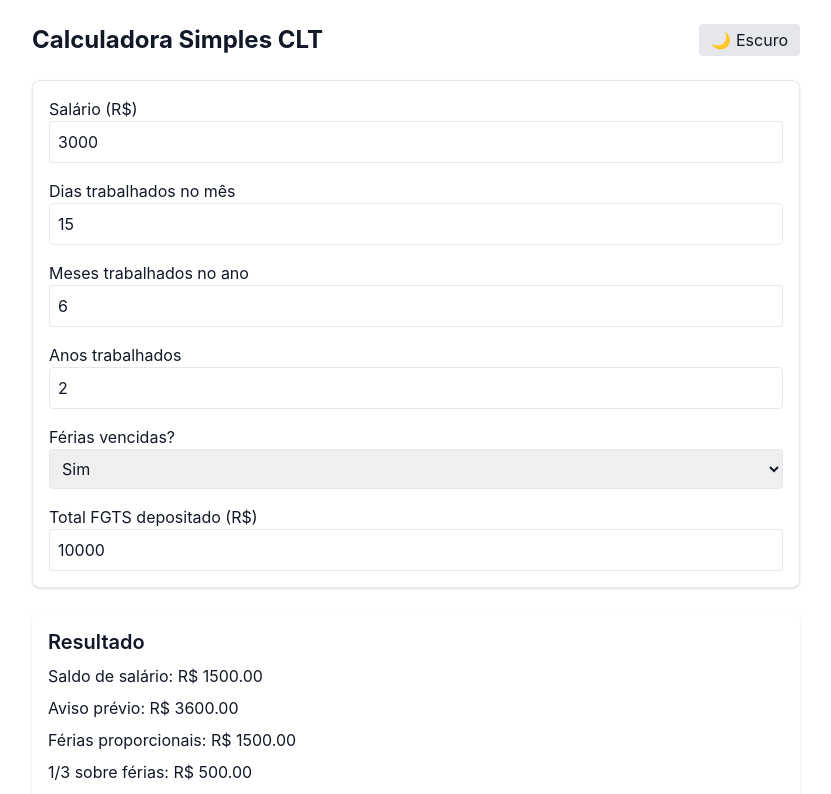
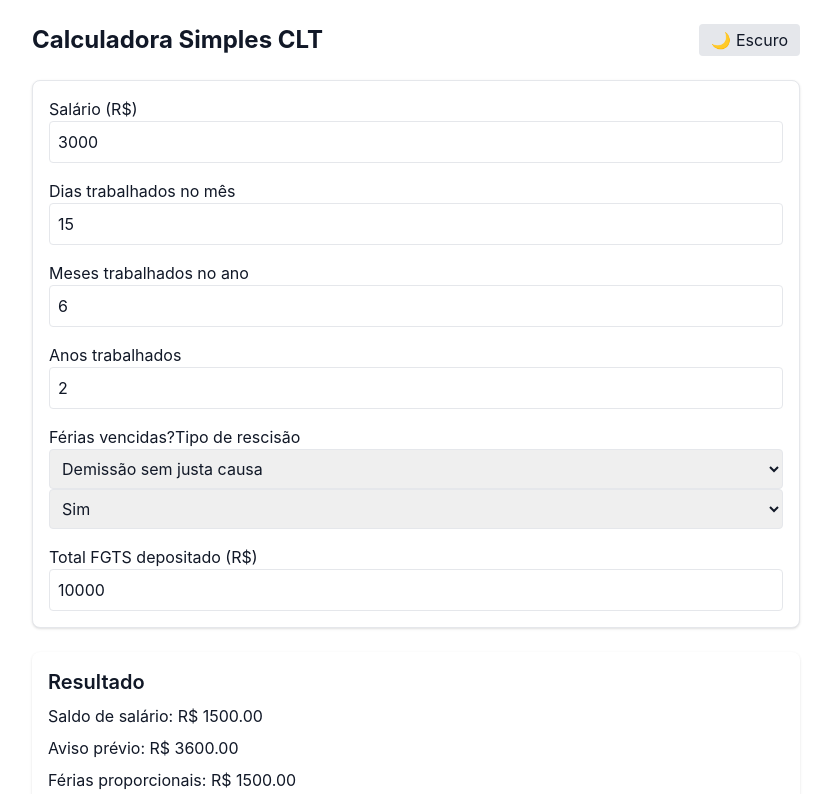
Before and after one commit to darlenaleixo/calculadora-simples-clt, a React (Vite) app: page / in a window 1280 px wide. Shown: the top 794 px of the page, without its empty margins (224-1055 px from the left). Built offline with nearby package versions, Linux system fonts and the light colour scheme.

Commit message:
Adiciona tipo de rescisão e adapta os cálculos

```diff
--- a/src/App.jsx
+++ b/src/App.jsx
@@ -8,14 +8,22 @@ function App() {
   const [anos, setAnos] = useState(2);
   const [feriasVencidas, setFeriasVencidas] = useState(true);
   const [fgtsTotal, setFgtsTotal] = useState(10000);
+  const [tipoRescisao, setTipoRescisao] = useState('semJustaCausa');
   const [dark, setDark] = useState(false);
 
   const feriasProp = (salario / 12) * meses;
   const umTercoFerias = feriasProp / 3;
   const decimoTerceiro = (salario / 12) * meses;
   const saldoSalario = (salario / 30) * dias;
-  const avisoPrevio = salario + ((3 * anos) * (salario / 30));
-  const multaFgts = fgtsTotal * 0.4;
+  const avisoPrevio =
+  tipoRescisao === 'semJustaCausa' ? salario + ((3 * anos) * (salario / 30)) :
+  tipoRescisao === 'fimContrato' ? salario :
+  0;
+  const multaFgts =
+  tipoRescisao === 'semJustaCausa' ? fgtsTotal * 0.4 :
+  tipoRescisao === 'fimContrato' ? fgtsTotal * 0.2 :
+  0;
+
   const feriasVenc = feriasVencidas ? salario : 0;
   const umTercoVenc = feriasVencidas ? salario / 3 : 0;
 
@@ -66,6 +74,18 @@ function App() {
             <input type="number" value={anos} onChange={e => setAnos(+e.target.value)} className="w-full p-2 rounded border" />
           </label>
           <label>Férias vencidas?
+          <label>Tipo de rescisão
+  <select
+    value={tipoRescisao}
+    onChange={e => setTipoRescisao(e.target.value)}
+    className="w-full p-2 rounded border"
+  >
+    <option value="semJustaCausa">Demissão sem justa causa</option>
+    <option value="pedidoDemissao">Pedido de demissão</option>
+    <option value="justaCausa">Demissão por justa causa</option>
+    <option value="fimContrato">Término de contrato</option>
+  </select>
+</label>
             <select value={feriasVencidas ? '1' : '0'} onChange={e => setFeriasVencidas(e.target.value === '1')} className="w-full p-2 rounded border">
               <option value="1">Sim</option>
               <option value="0">Não</option>
```
